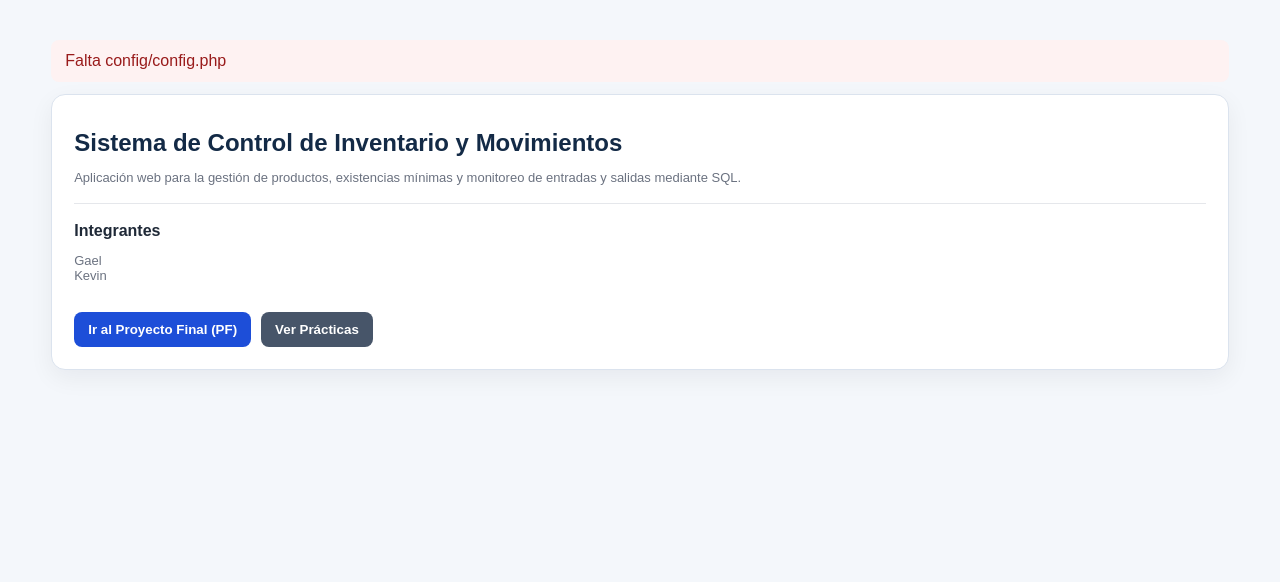
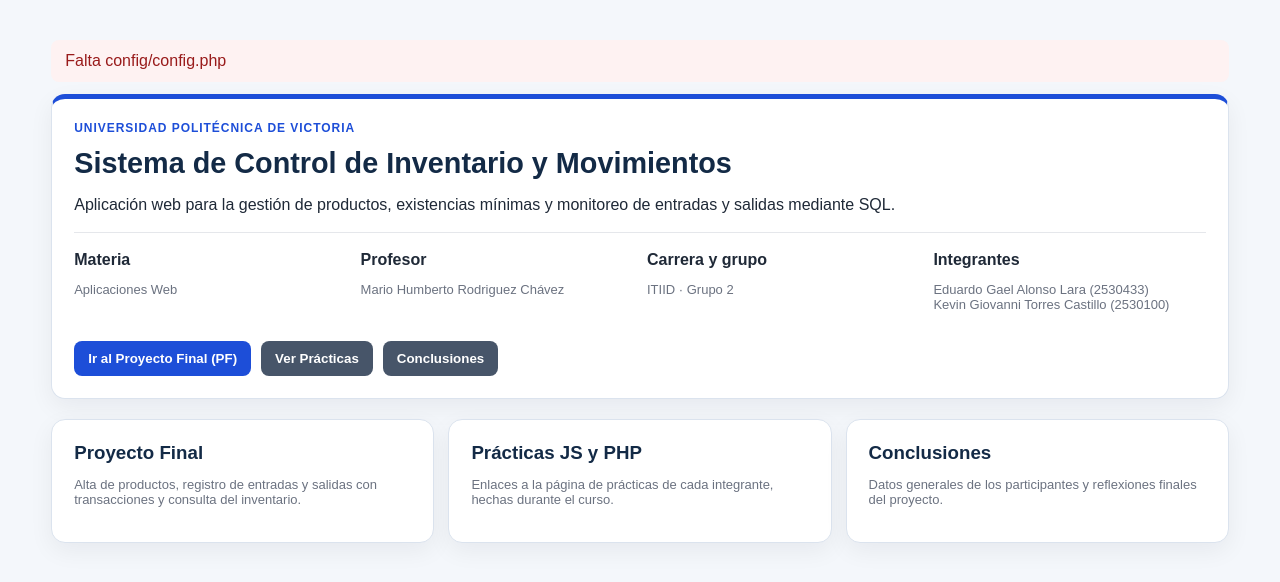
Before and after one commit to 2530433-dev/proyecto_final, a PHP site: page / in a window 1280 px wide. Shown: the part 109-691 px from the top of the page. Run offline with PHP 8.4, Linux system fonts and the light colour scheme.

Commit message:
Agregar portada y conclusiones con datos de los participantes
Las conclusiones individuales quedan pendientes.

Co-Authored-By: Claude Opus 5.5 <noreply@anthropic.com>

```diff
--- a/01_inventario_movimientos/assets/style.css
+++ b/01_inventario_movimientos/assets/style.css
@@ -182,3 +182,52 @@ th {
     border-top: 1px solid #e5e7eb;
     margin: 18px 0;
 }
+/* Portada y conclusiones */
+.portada-hero {
+    border-top: 5px solid #1d4ed8;
+}
+.portada-hero h2 {
+    font-size: 1.8rem;
+}
+.eyebrow {
+    margin: 0;
+    font-size: 12px;
+    font-weight: 700;
+    letter-spacing: 0.08em;
+    text-transform: uppercase;
+    color: #1d4ed8;
+}
+.card h3 {
+    margin: 0 0 8px;
+    color: #132a46;
+}
+.datos {
+    display: grid;
+    grid-template-columns: max-content 1fr;
+    gap: 8px 16px;
+    margin: 0;
+}
+.datos dt {
+    font-weight: 700;
+    color: #475569;
+}
+.datos dd {
+    margin: 0;
+    overflow-wrap: anywhere;
+}
+.datos a {
+    color: #1d4ed8;
+}
+.participante {
+    border: 1px solid #dbe3ee;
+    border-radius: 10px;
+    padding: 16px;
+    background: #f8fafc;
+}
+.pendiente {
+    border: 1px dashed #cbd5e1;
+    border-radius: 8px;
+    padding: 12px;
+    color: #94a3b8;
+    font-style: italic;
+}
--- /dev/null
+++ b/01_inventario_movimientos/includes/datos.php
@@ -0,0 +1,25 @@
+<?php
+// Datos generales del proyecto y de los participantes (portada y conclusiones).
+return [
+    'proyecto'    => 'Sistema de Control de Inventario y Movimientos',
+    'materia'     => 'Aplicaciones Web',
+    'profesor'    => 'Mario Humberto Rodriguez Chávez',
+    'institucion' => 'Universidad Politécnica de Victoria',
+    'carrera'     => 'ITIID',
+    'grupo'       => '2',
+    'repositorio' => 'https://gitlab.com/2530433/proyectofinalaw',
+    'participantes' => [
+        [
+            'nombre'     => 'Eduardo Gael Alonso Lara',
+            'matricula'  => '2530433',
+            'correo'     => '2530433@upv.edu.mx',
+            'conclusion' => '', // Pendiente
+        ],
+        [
+            'nombre'     => 'Kevin Giovanni Torres Castillo',
+            'matricula'  => '2530100',
+            'correo'     => '2530100@upv.edu.mx',
+            'conclusion' => '', // Pendiente
+        ],
+    ],
+];
--- a/01_inventario_movimientos/index.php
+++ b/01_inventario_movimientos/index.php
@@ -1,6 +1,8 @@
 <?php
 require __DIR__.'/includes/db.php';
 require __DIR__.'/includes/helpers.php';
+$datos = require __DIR__.'/includes/datos.php';
+$h = fn($v) => htmlspecialchars((string)$v, ENT_QUOTES, 'UTF-8');
 
 // Si se envía un formulario de inventario, mantiene activa la vista PF
 $vistaActiva = ($_SERVER['REQUEST_METHOD'] === 'POST') ? 'pf' : 'portada';
@@ -58,19 +60,52 @@ try {
    <?php endif; ?>
 
    <section id="vista-portada" class="vista <?= $vistaActiva === 'portada' ? 'active' : '' ?>">
-    <div class="card portada-card">
-     <h2>Sistema de Control de Inventario y Movimientos</h2>
-     <p class="small">Aplicación web para la gestión de productos, existencias mínimas y monitoreo de entradas y salidas mediante SQL.</p>
+    <div class="card portada-card portada-hero">
+     <p class="eyebrow"><?= $h($datos['institucion']) ?></p>
+     <h2><?= $h($datos['proyecto']) ?></h2>
+     <p>Aplicación web para la gestión de productos, existencias mínimas y monitoreo de entradas y salidas mediante SQL.</p>
      <hr class="divider"/>
      <div class="grid">
       <div>
+       <strong>Materia</strong>
+       <p class="small"><?= $h($datos['materia']) ?></p>
+      </div>
+      <div>
+       <strong>Profesor</strong>
+       <p class="small"><?= $h($datos['profesor']) ?></p>
+      </div>
+      <div>
+       <strong>Carrera y grupo</strong>
+       <p class="small"><?= $h($datos['carrera']) ?> · Grupo <?= $h($datos['grupo']) ?></p>
+      </div>
+      <div>
        <strong>Integrantes</strong>
-       <p class="small">Gael<br/>Kevin</p>
+       <p class="small">
+        <?php foreach ($datos['participantes'] as $p): ?>
+         <?= $h($p['nombre']) ?> (<?= $h($p['matricula']) ?>)<br/>
+        <?php endforeach; ?>
+       </p>
       </div>
      </div>
      <div class="actions">
       <button type="button" class="primary" data-vista="pf">Ir al Proyecto Final (PF)</button>
       <button type="button" class="secondary" data-vista="practicas">Ver Prácticas</button>
+      <button type="button" class="secondary" data-vista="conclusiones">Conclusiones</button>
+     </div>
+    </div>
+
+    <div class="grid">
+     <div class="card">
+      <h3>Proyecto Final</h3>
+      <p class="small">Alta de productos, registro de entradas y salidas con transacciones y consulta del inventario.</p>
+     </div>
+     <div class="card">
+      <h3>Prácticas JS y PHP</h3>
+      <p class="small">Enlaces a la página de prácticas de cada integrante, hechas durante el curso.</p>
+     </div>
+     <div class="card">
+      <h3>Conclusiones</h3>
+      <p class="small">Datos generales de los participantes y reflexiones finales del proyecto.</p>
      </div>
     </div>
    </section>
@@ -188,16 +223,57 @@ try {
 
    <section id="vista-conclusiones" class="vista <?= $vistaActiva === 'conclusiones' ? 'active' : '' ?>">
     <div class="card">
-     <h2>Conclusiones</h2>
-     <p class="small">Espacio reservado para las reflexiones finales del proyecto.</p>
-     <hr class="divider"/>
+     <h2>Datos generales</h2>
+     <dl class="datos">
+      <dt>Proyecto</dt><dd><?= $h($datos['proyecto']) ?></dd>
+      <dt>Materia</dt><dd><?= $h($datos['materia']) ?></dd>
+      <dt>Profesor</dt><dd><?= $h($datos['profesor']) ?></dd>
+      <dt>Institución</dt><dd><?= $h($datos['institucion']) ?></dd>
+      <dt>Repositorio</dt><dd><a href="<?= $h($datos['repositorio']) ?>" target="_blank" rel="noopener noreferrer"><?= $h($datos['repositorio']) ?></a></dd>
+     </dl>
+    </div>
+
+    <div class="card">
+     <h2>Participantes</h2>
      <div class="grid">
-      <div>
-       <h3>Gael</h3>
-      </div>
-      <div>
-       <h3>Kevin</h3>
-      </div>
+      <?php foreach ($datos['participantes'] as $p): ?>
+       <div class="participante">
+        <h3><?= $h($p['nombre']) ?></h3>
+        <dl class="datos">
+         <dt>Matrícula</dt><dd><?= $h($p['matricula']) ?></dd>
+         <dt>Carrera</dt><dd><?= $h($datos['carrera']) ?></dd>
+         <dt>Grupo</dt><dd><?= $h($datos['grupo']) ?></dd>
+         <dt>Correo</dt><dd><a href="mailto:<?= $h($p['correo']) ?>"><?= $h($p['correo']) ?></a></dd>
+        </dl>
+       </div>
+      <?php endforeach; ?>
+     </div>
+    </div>
+
+    <div class="card">
+     <h2>Conclusión general</h2>
+     <p>
+      Con el Sistema de Control de Inventario y Movimientos integramos lo visto en la materia: JavaScript para
+      cambiar de vista, validar y filtrar en el navegador; PHP para procesar formularios y MySQL como fuente
+      principal de la información. Aprendimos a relacionar tablas con llaves foráneas, a consultar con
+      <code>JOIN</code> y a usar transacciones para que un movimiento y la actualización del stock ocurran juntos.
+      También trabajamos con Git y GitLab para colaborar y publicamos nuestras prácticas en un servidor.
+     </p>
+    </div>
+
+    <div class="card">
+     <h2>Conclusiones individuales</h2>
+     <div class="grid">
+      <?php foreach ($datos['participantes'] as $p): ?>
+       <div>
+        <h3><?= $h($p['nombre']) ?></h3>
+        <?php if ($p['conclusion'] !== ''): ?>
+         <p><?= nl2br($h($p['conclusion'])) ?></p>
+        <?php else: ?>
+         <p class="pendiente">Pendiente.</p>
+        <?php endif; ?>
+       </div>
+      <?php endforeach; ?>
      </div>
     </div>
    </section>
```
